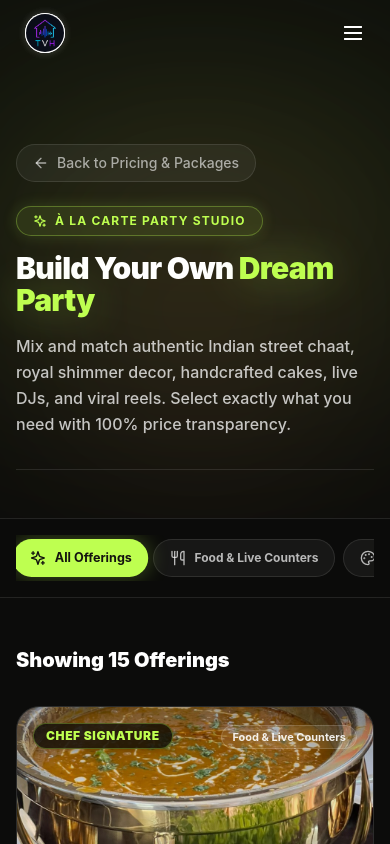
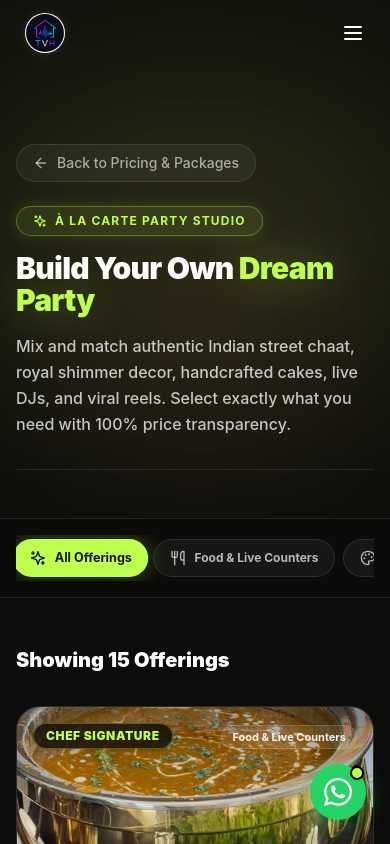
Before and after one commit to yashang-lab/TheVibeHouse, a Next.js app: page /create-your-party in a window 390 px wide. Shown: the top 844 px of the page. Built offline with nearby package versions, Linux system fonts and the light colour scheme.

Commit message:
feat(whatsapp): update number to +91 761 952 3041 and add floating WhatsApp button

```diff
--- a/app/create-your-party/page.tsx
+++ b/app/create-your-party/page.tsx
@@ -5,6 +5,7 @@ import { motion, AnimatePresence } from "framer-motion";
 import Link from "next/link";
 import Navbar from "@/components/Navbar";
 import Footer from "@/components/Footer";
+import { WHATSAPP_NUMBER } from "@/lib/whatsapp";
 import {
   Utensils,
   Palette,
@@ -375,11 +376,10 @@ export default function CreateYourPartyPage() {
     return encodeURIComponent(msg);
   };
 
-  const whatsappUrl = `https://wa.me/919876543210?text=${generateWhatsAppMessage()}`;
+  const whatsappUrl = `https://wa.me/${WHATSAPP_NUMBER}?text=${generateWhatsAppMessage()}`;
 
   return (
     <main className="min-h-screen bg-[#0C0C0B] text-white flex flex-col selection:bg-brand-perk selection:text-[#14140F]">
-      <Navbar />
 
       {/* Hero Header Section */}
       <section className="pt-36 pb-12 px-4 sm:px-6 relative overflow-hidden">
--- a/app/layout.tsx
+++ b/app/layout.tsx
@@ -1,6 +1,7 @@
 import type { Metadata } from "next";
 import "./globals.css";
 import Navbar from "@/components/Navbar";
+import FloatingWhatsApp from "@/components/FloatingWhatsApp";
 
 export const metadata: Metadata = {
   title: "The Vibe House | Event Management Reimagined.",
@@ -18,6 +19,7 @@ export default function RootLayout({
         <div className="relative z-0">
           <Navbar />
           {children}
+          <FloatingWhatsApp />
         </div>
       </body>
     </html>
--- a/app/page.tsx
+++ b/app/page.tsx
@@ -1,4 +1,3 @@
-import Navbar from "@/components/Navbar";
 import Hero from "@/components/sections/Hero";
 import Offerings from "@/components/sections/Offerings";
 import ValueComparison from "@/components/sections/ValueComparison";
@@ -11,7 +10,6 @@ import Footer from "@/components/Footer";
 export default function Home() {
   return (
     <main className="min-h-screen bg-transparent">
-      <Navbar />
       <Hero />
       <Offerings />
       <Packages />
--- /dev/null
+++ b/components/FloatingWhatsApp.tsx
@@ -0,0 +1,48 @@
+"use client";
+
+import { motion } from "framer-motion";
+import { getWhatsAppUrl } from "@/lib/whatsapp";
+
+export default function FloatingWhatsApp() {
+  return (
+    <motion.aside
+      initial={{ scale: 0, opacity: 0, y: 20 }}
+      animate={{ scale: 1, opacity: 1, y: 0 }}
+      transition={{ delay: 0.6, type: "spring", stiffness: 260, damping: 20 }}
+      className="fixed bottom-6 right-6 sm:bottom-8 sm:right-8 z-50 group pointer-events-auto"
+      aria-label="Contact via WhatsApp"
+    >
+      {/* Sleek Tooltip for Desktop Hover */}
+      <div
+        role="tooltip"
+        className="hidden md:flex items-center gap-2 absolute right-full mr-3.5 top-1/2 -translate-y-1/2 px-4 py-2 rounded-2xl bg-[#141414]/95 border border-brand-perk/30 text-white text-xs font-bold shadow-2xl backdrop-blur-md opacity-0 group-hover:opacity-100 translate-x-2 group-hover:translate-x-0 transition-all duration-300 pointer-events-none whitespace-nowrap"
+      >
+        <span>Plan Your Party</span>
+        <span className="w-2 h-2 rounded-full bg-brand-perk animate-pulse" />
+      </div>
+
+      <a
+        href={getWhatsAppUrl()}
+        target="_blank"
+        rel="noopener noreferrer"
+        aria-label="Chat with The Vibe House expert on WhatsApp"
+        className="relative flex items-center justify-center w-14 h-14 sm:w-16 sm:h-16 rounded-full bg-[#25D366] text-white shadow-[0_6px_25px_rgba(37,211,102,0.45)] hover:shadow-[0_8px_35px_rgba(37,211,102,0.7)] hover:scale-110 active:scale-95 transition-all duration-300 group"
+      >
+        {/* Subtle Ambient Pulse Ring */}
+        <span className="absolute inset-0 rounded-full bg-[#25D366] animate-ping opacity-25 pointer-events-none" />
+
+        {/* Online Indicator Badge */}
+        <span className="absolute top-0.5 right-0.5 w-3.5 h-3.5 bg-brand-perk border-2 border-black rounded-full z-10" />
+
+        {/* Official WhatsApp Vector Icon */}
+        <svg
+          className="w-7 h-7 sm:w-8 sm:h-8 fill-current relative z-10"
+          viewBox="0 0 24 24"
+          xmlns="http://www.w3.org/2000/svg"
+        >
+          <path d="M.057 24l1.687-6.163c-1.041-1.804-1.588-3.849-1.587-5.946.003-6.556 5.338-11.891 11.893-11.891 3.181.001 6.167 1.24 8.413 3.488 2.245 2.248 3.481 5.236 3.48 8.414-.003 6.557-5.338 11.892-11.893 11.892-1.99-.001-3.951-.5-5.688-1.448l-6.305 1.654zm6.597-3.807c1.676.995 3.276 1.591 5.392 1.592 5.448 0 9.886-4.434 9.889-9.885.002-5.462-4.415-9.89-9.881-9.892-5.452 0-9.887 4.434-9.889 9.884-.001 2.225.651 3.891 1.746 5.634l-.999 3.648 3.742-.981zm11.387-5.464c-.074-.124-.272-.198-.57-.347-.297-.149-1.758-.868-2.031-.967-.272-.099-.47-.149-.669.149-.198.297-.768.967-.941 1.165-.173.198-.347.223-.644.074-.297-.149-1.255-.462-2.39-1.475-.883-.788-1.48-1.761-1.653-2.059-.173-.297-.018-.458.13-.606.134-.133.297-.347.446-.521.151-.172.2-.296.3-.495.099-.198.05-.372-.025-.521-.075-.148-.669-1.611-.916-2.206-.242-.579-.487-.501-.669-.51l-.57-.01c-.198 0-.52.074-.792.372s-1.04 1.016-1.04 2.479 1.065 2.876 1.213 3.074c.149.198 2.095 3.2 5.076 4.487.709.306 1.263.489 1.694.626.712.226 1.36.194 1.872.118.571-.085 1.758-.719 2.006-1.413.248-.695.248-1.29.173-1.414z" />
+        </svg>
+      </a>
+    </motion.aside>
+  );
+}
--- a/components/Footer.tsx
+++ b/components/Footer.tsx
@@ -1,5 +1,6 @@
 import Link from "next/link";
 import { Instagram, MessageCircle, Phone, Mail } from "lucide-react";
+import { getWhatsAppUrl, WHATSAPP_DISPLAY_NUMBER } from "@/lib/whatsapp";
 
 export default function Footer() {
   return (
@@ -22,7 +23,13 @@ export default function Footer() {
               <a href="#" className="w-10 h-10 rounded-full bg-white flex items-center justify-center text-gray-600 hover:bg-brand hover:text-white transition-colors shadow-sm border border-gray-100">
                 <Instagram size={20} />
               </a>
-              <a href="#" className="w-10 h-10 rounded-full bg-white flex items-center justify-center text-gray-600 hover:bg-[#25D366] hover:text-white transition-colors shadow-sm border border-gray-100">
+              <a
+                href={getWhatsAppUrl()}
+                target="_blank"
+                rel="noopener noreferrer"
+                aria-label="Chat on WhatsApp"
+                className="w-10 h-10 rounded-full bg-white flex items-center justify-center text-gray-600 hover:bg-[#25D366] hover:text-white transition-colors shadow-sm border border-gray-100"
+              >
                 <MessageCircle size={20} />
               </a>
             </div>
@@ -53,7 +60,9 @@ export default function Footer() {
             <ul className="space-y-4">
               <li className="flex items-center gap-3 text-gray-500">
                 <Phone size={18} className="text-brand" />
-                <span className="font-medium">+91 98765 43210</span>
+                <a href={`tel:${WHATSAPP_DISPLAY_NUMBER.replace(/\s+/g, '')}`} className="font-medium hover:text-brand transition-colors">
+                  {WHATSAPP_DISPLAY_NUMBER}
+                </a>
               </li>
               <li className="flex items-center gap-3 text-gray-500">
                 <Mail size={18} className="text-brand" />
--- a/lib/whatsapp.ts
+++ b/lib/whatsapp.ts
@@ -1,4 +1,5 @@
-export const WHATSAPP_NUMBER = "919876543210";
+export const WHATSAPP_NUMBER = "917619523041";
+export const WHATSAPP_DISPLAY_NUMBER = "+91 761 952 3041";
 
 export const getWhatsAppUrl = (topic?: string) => {
   const message = topic
```
